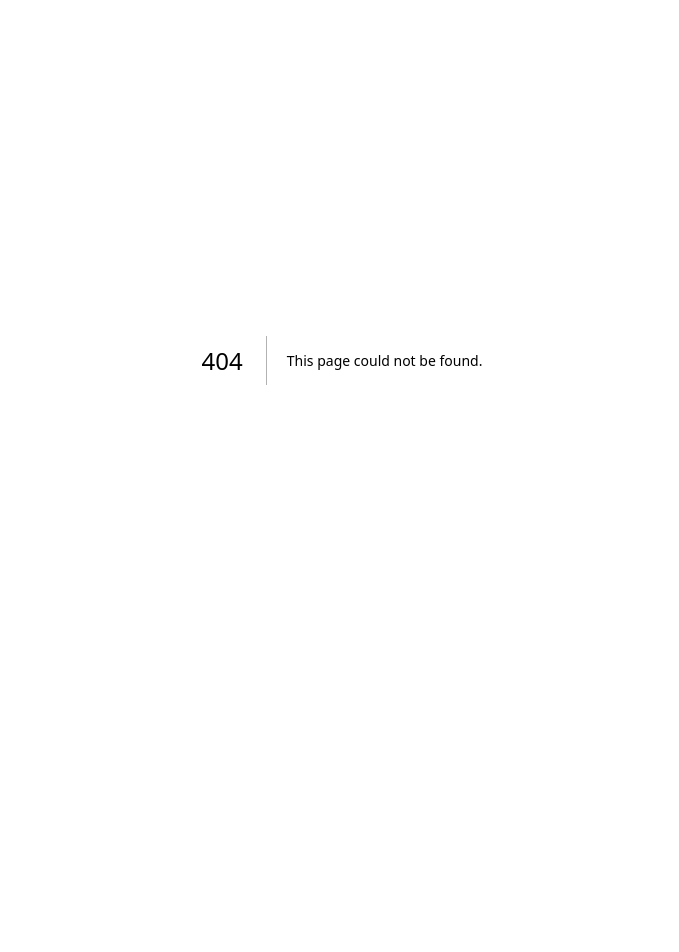
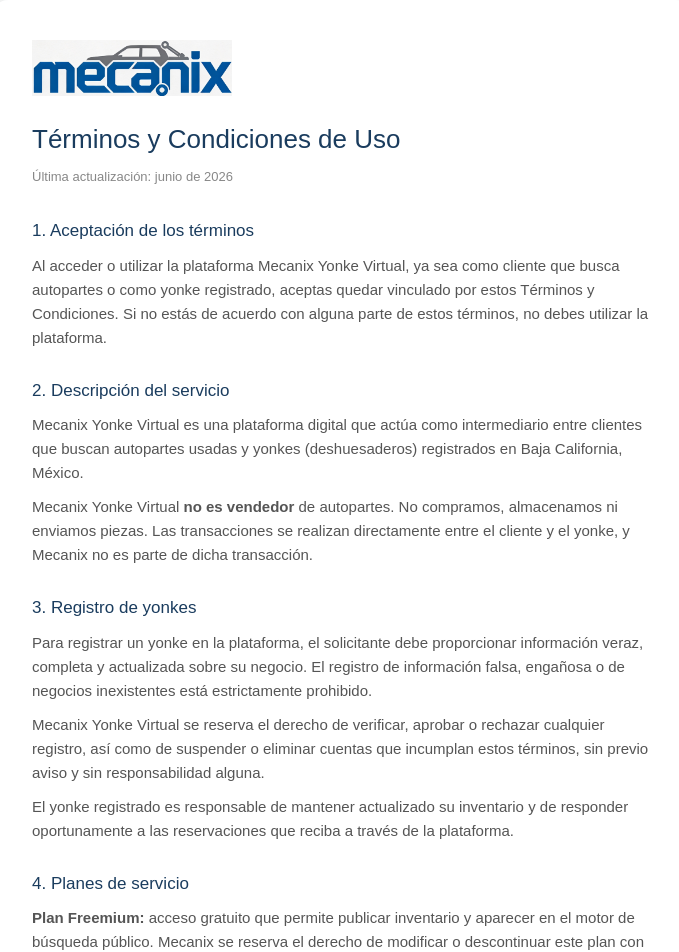
Before and after one commit to pelonetepelon484/mecanix-yonke-web, a Next.js app: page /terminos in a window 1280 px wide. Before the commit this address had no page. Shown: the part 40-992 px from the top of the page, without its empty margins (298-977 px from the left). Before the commit the page ends 800 px from the top, so only its background shows below. Built offline with nearby package versions, Linux system fonts and the light colour scheme.

Commit message:
feat: terminos y condiciones de uso

```diff
--- a/src/app/page.js
+++ b/src/app/page.js
@@ -403,6 +403,9 @@ export default function Home() {
             <a href="/privacidad" style={contactLinkStyle}>
               🔒 Privacidad
             </a>
+            <a href="/terminos" style={contactLinkStyle}>
+              📋 Términos
+            </a>
             <a href="/panel" style={contactLinkStyle}>
               🔑 Soy yonke
             </a>
--- /dev/null
+++ b/src/app/terminos/page.js
@@ -0,0 +1,106 @@
+export default function Terminos() {
+  return (
+    <main style={{ minHeight: '100vh', backgroundColor: '#F4F5F5', padding: '40px 20px' }}>
+      <div style={{ maxWidth: '700px', margin: '0 auto', backgroundColor: '#fff', borderRadius: '16px', padding: '40px', boxShadow: '0 2px 12px rgba(0,0,0,0.06)' }}>
+
+        <img
+          src="/mecanix-logo.png"
+          alt="Mecanix"
+          style={{ width: '200px', display: 'block', marginBottom: '24px' }}
+        />
+
+        <h1 style={{ color: '#1A3C5E', fontSize: '26px', marginBottom: '8px' }}>
+          Términos y Condiciones de Uso
+        </h1>
+        <p style={{ color: '#888', fontSize: '13px', marginBottom: '32px' }}>
+          Última actualización: junio de 2026
+        </p>
+
+        <Seccion titulo="1. Aceptación de los términos">
+          Al acceder o utilizar la plataforma Mecanix Yonke Virtual, ya sea como cliente que busca autopartes o como yonke registrado, aceptas quedar vinculado por estos Términos y Condiciones. Si no estás de acuerdo con alguna parte de estos términos, no debes utilizar la plataforma.
+        </Seccion>
+
+        <Seccion titulo="2. Descripción del servicio">
+          <p style={parrafoStyle}>Mecanix Yonke Virtual es una plataforma digital que actúa como intermediario entre clientes que buscan autopartes usadas y yonkes (deshuesaderos) registrados en Baja California, México.</p>
+          <p style={parrafoStyle}>Mecanix Yonke Virtual <strong>no es vendedor</strong> de autopartes. No compramos, almacenamos ni enviamos piezas. Las transacciones se realizan directamente entre el cliente y el yonke, y Mecanix no es parte de dicha transacción.</p>
+        </Seccion>
+
+        <Seccion titulo="3. Registro de yonkes">
+          <p style={parrafoStyle}>Para registrar un yonke en la plataforma, el solicitante debe proporcionar información veraz, completa y actualizada sobre su negocio. El registro de información falsa, engañosa o de negocios inexistentes está estrictamente prohibido.</p>
+          <p style={parrafoStyle}>Mecanix Yonke Virtual se reserva el derecho de verificar, aprobar o rechazar cualquier registro, así como de suspender o eliminar cuentas que incumplan estos términos, sin previo aviso y sin responsabilidad alguna.</p>
+          <p style={parrafoStyle}>El yonke registrado es responsable de mantener actualizado su inventario y de responder oportunamente a las reservaciones que reciba a través de la plataforma.</p>
+        </Seccion>
+
+        <Seccion titulo="4. Planes de servicio">
+          <p style={parrafoStyle}><strong>Plan Freemium:</strong> acceso gratuito que permite publicar inventario y aparecer en el motor de búsqueda público. Mecanix se reserva el derecho de modificar o descontinuar este plan con notificación previa.</p>
+          <p style={parrafoStyle}><strong>Plan Premium:</strong> acceso a funciones avanzadas mediante pago periódico acordado entre el yonke y Mecanix. Las condiciones de pago y renovación se establecen en un acuerdo por separado.</p>
+          <p style={parrafoStyle}>Mecanix Yonke Virtual puede modificar las funciones incluidas en cada plan en cualquier momento, notificando a los usuarios con anticipación razonable.</p>
+        </Seccion>
+
+        <Seccion titulo="5. Responsabilidades del yonke">
+          <p style={parrafoStyle}>El yonke se compromete a publicar únicamente piezas que estén realmente disponibles en su inventario físico. Publicar piezas inexistentes o con información incorrecta puede resultar en la suspensión de la cuenta.</p>
+          <p style={parrafoStyle}>El yonke es responsable de atender y confirmar o cancelar las reservaciones recibidas en un tiempo razonable. El incumplimiento reiterado de reservaciones puede resultar en la suspensión del perfil.</p>
+          <p style={parrafoStyle}>El yonke es el único responsable del precio, calidad, condición y entrega de las piezas que vende. Mecanix no interviene en negociaciones de precio ni en disputas entre el yonke y el cliente.</p>
+        </Seccion>
+
+        <Seccion titulo="6. Responsabilidades del cliente">
+          <p style={parrafoStyle}>El cliente que realiza una reservación se compromete a presentarse en el yonke en el tiempo acordado o a cancelar con anticipación si no puede asistir.</p>
+          <p style={parrafoStyle}>El cliente es responsable de verificar la compatibilidad de la pieza con su vehículo antes de realizar la compra. Mecanix no garantiza la compatibilidad de las piezas mostradas en la plataforma.</p>
+          <p style={parrafoStyle}>El cliente acepta que la información de contacto proporcionada al hacer una reservación será compartida con el yonke correspondiente para coordinar la entrega.</p>
+        </Seccion>
+
+        <Seccion titulo="7. Limitación de responsabilidad">
+          <p style={parrafoStyle}>Mecanix Yonke Virtual no se hace responsable por la calidad, condición, legalidad o disponibilidad real de las piezas publicadas por los yonkes registrados.</p>
+          <p style={parrafoStyle}>Mecanix no garantiza que la plataforma estará disponible de forma ininterrumpida. Podemos suspender o interrumpir el servicio temporalmente por mantenimiento o causas técnicas sin responsabilidad alguna.</p>
+          <p style={parrafoStyle}>Mecanix no será responsable por pérdidas económicas, daños directos o indirectos derivados del uso o la imposibilidad de uso de la plataforma.</p>
+        </Seccion>
+
+        <Seccion titulo="8. Contenido prohibido">
+          Está estrictamente prohibido utilizar la plataforma para publicar información falsa o engañosa; registrar negocios inexistentes o que no sean yonkes; utilizar la plataforma para actividades ilegales; intentar acceder sin autorización a cuentas de otros usuarios; o publicar piezas de procedencia ilícita o robada.
+        </Seccion>
+
+        <Seccion titulo="9. Calificaciones y reseñas">
+          Las calificaciones publicadas en la plataforma corresponden a experiencias reales de compra. Mecanix se reserva el derecho de eliminar calificaciones que sean falsas, malintencionadas o que violen estos términos.
+        </Seccion>
+
+        <Seccion titulo="10. Propiedad intelectual">
+          El nombre, logo y marca Mecanix Yonke Virtual son propiedad de sus creadores. Queda prohibida su reproducción o uso sin autorización expresa por escrito.
+        </Seccion>
+
+        <Seccion titulo="11. Modificaciones a los términos">
+          Mecanix Yonke Virtual puede modificar estos Términos y Condiciones en cualquier momento. Los cambios serán publicados en esta página con la fecha de actualización. El uso continuado de la plataforma después de dichos cambios implica la aceptación de los nuevos términos.
+        </Seccion>
+
+        <Seccion titulo="12. Ley aplicable">
+          Estos Términos y Condiciones se rigen por las leyes de los Estados Unidos Mexicanos y del Estado de Baja California. Cualquier disputa será sometida a la jurisdicción de los tribunales competentes de Tijuana, Baja California.
+        </Seccion>
+
+        <Seccion titulo="13. Contacto">
+          Para cualquier pregunta relacionada con estos Términos y Condiciones puedes contactarnos en:
+          <p style={{ ...parrafoStyle, fontWeight: 'bold', color: '#1A3C5E', marginTop: '8px' }}>
+            powerpctijuana@gmail.com
+          </p>
+        </Seccion>
+
+        <div style={{ textAlign: 'center', marginTop: '40px' }}>
+          <p style={{ color: '#aaa', fontSize: '13px', fontStyle: 'italic' }}>
+            Mecanix • Tecnología al servicio del mecánico
+          </p>
+        </div>
+      </div>
+    </main>
+  );
+}
+
+function Seccion({ titulo, children }) {
+  return (
+    <div style={{ marginBottom: '28px' }}>
+      <h2 style={{ color: '#1A3C5E', fontSize: '17px', marginBottom: '10px' }}>{titulo}</h2>
+      <div style={{ color: '#555', fontSize: '15px', lineHeight: '1.6' }}>{children}</div>
+    </div>
+  );
+}
+
+const parrafoStyle = {
+  marginBottom: '10px',
+};
```
